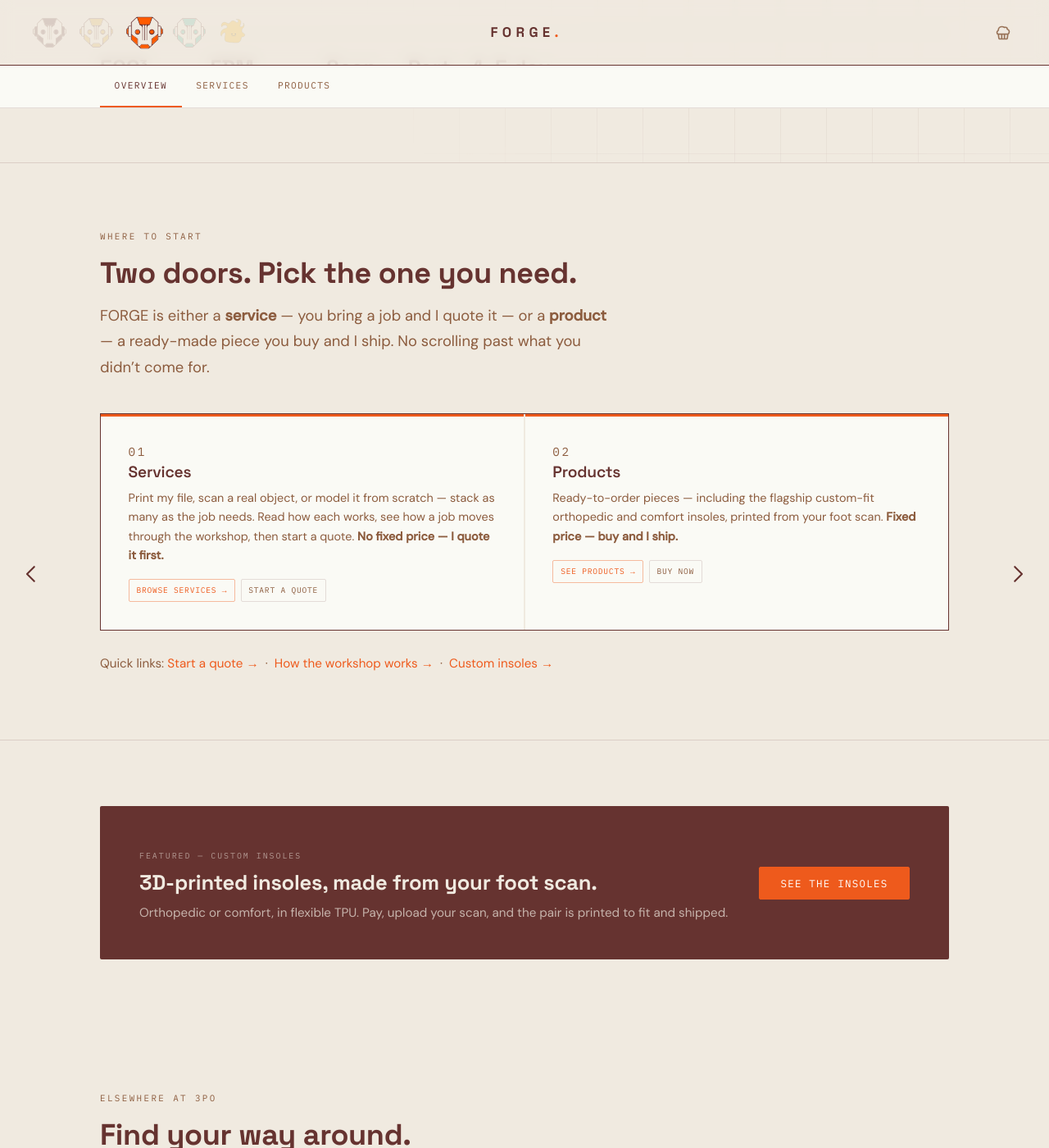
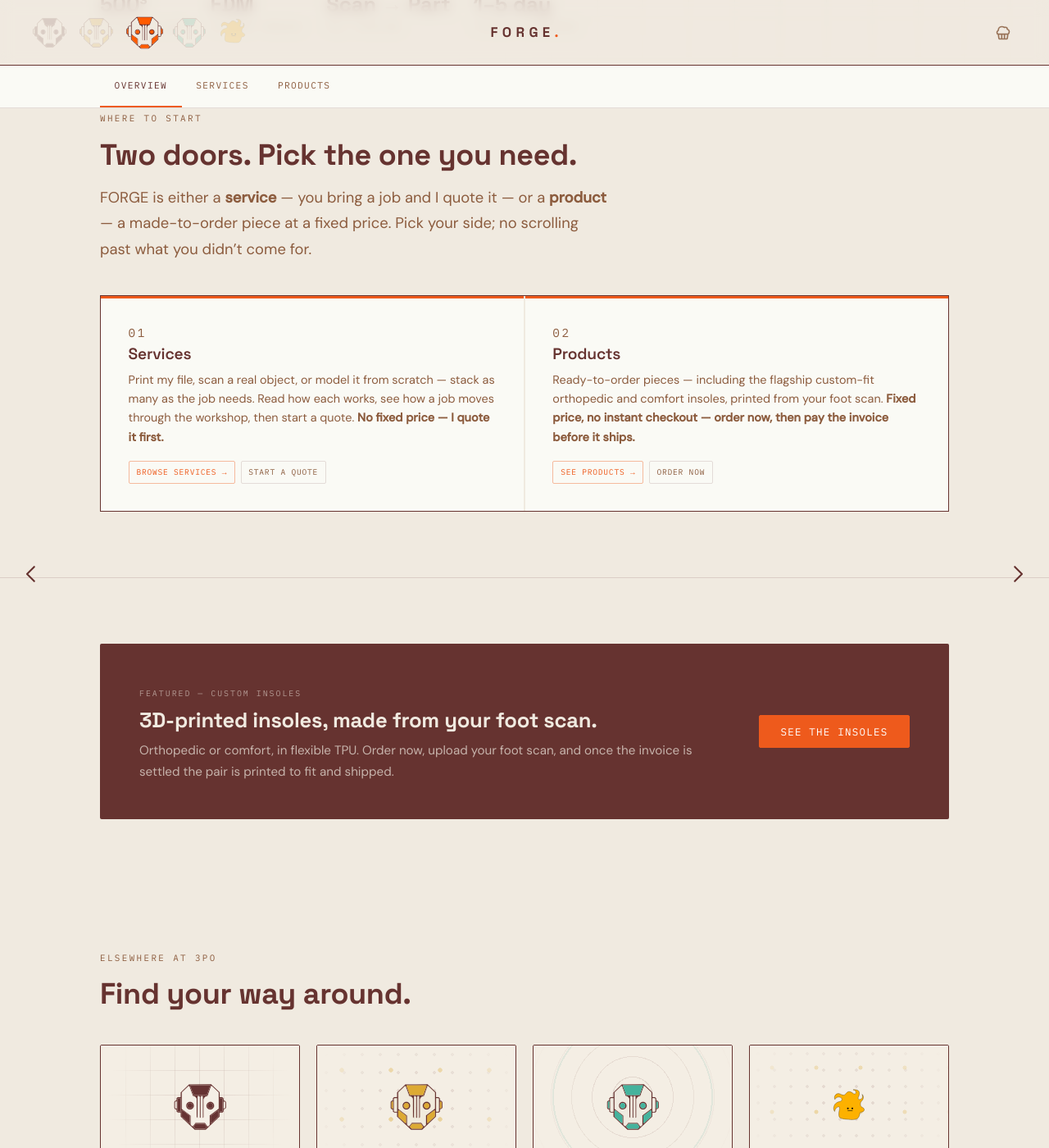
Before and after one commit to 3PO-3D/3po-3d.github.io, a Jekyll site: the page built from forge/index.md, in a window 1280 px wide and 1400 px high, scrolled down 617 px. Shown: the whole window at 82% size. Built offline with Jekyll 4.4.1, drawn with Linux system fonts in a browser that asks for light colours; some of the changed text lies outside the part shown.

Commit message:
content(forge): restructure overview (stats up, two-door tiles primary, drop redundant hero/quick links) + kill pay-now copy on overview & products (order→invoice→pay)

```diff
--- a/forge/index.md
+++ b/forge/index.md
@@ -18,10 +18,6 @@
     <p class="eyebrow-accent">A 3PO Workshop — FDM / FFF Printing</p>
     <h1>From file to <span class="accent-text">finished part.</span></h1>
     <p class="lead">Large-format FDM printing, finishing, and 3D scanning out of one workshop. Bring a model — or a problem — and leave with a part in your hands. Up to half a metre cubed, printed on a Sovol SV08&nbsp;Max.</p>
-    <div class="hero-cta">
-      <a href="{{ '/forge/services/#order' | relative_url }}" class="btn btn-accent">Request a Quote</a>
-      <a href="{{ '/forge/services/' | relative_url }}" class="btn btn-outline">Browse Services</a>
-    </div>
     <div class="hero-meta">
       <div class="stat"><div class="n">500³</div><div class="l">mm build volume</div></div>
       <div class="stat"><div class="n">FDM</div><div class="l">filament process</div></div>
@@ -31,12 +27,12 @@
   </div>
 </section>
 
-<section class="section">
+<section class="section" style="padding-top:0.75rem;">
   <div class="container">
     <div class="section-head">
       <p class="mono-label">Where to start</p>
       <h2>Two doors. Pick the one you need.</h2>
-      <p class="lead">FORGE is either a <strong>service</strong> — you bring a job and I quote it — or a <strong>product</strong> — a ready-made piece you buy and I ship. No scrolling past what you didn&rsquo;t come for.</p>
+      <p class="lead">FORGE is either a <strong>service</strong> — you bring a job and I quote it — or a <strong>product</strong> — a made-to-order piece at a fixed price. Pick your side; no scrolling past what you didn&rsquo;t come for.</p>
     </div>
     <div class="tile-grid cols-2">
       <a class="tile accent-top" href="{{ '/forge/services/' | relative_url }}" style="text-decoration:none;color:inherit;">
@@ -48,16 +44,10 @@
       <a class="tile accent-top" href="{{ '/forge/products/' | relative_url }}" style="text-decoration:none;color:inherit;">
         <p class="tile-num">02</p>
         <h3>Products</h3>
-        <p>Ready-to-order pieces — including the flagship custom-fit orthopedic and comfort insoles, printed from your foot scan. <strong>Fixed price — buy and I ship.</strong></p>
-        <div class="tile-tags"><span class="chip chip-accent">See products &rarr;</span><span class="chip">Buy now</span></div>
+        <p>Ready-to-order pieces — including the flagship custom-fit orthopedic and comfort insoles, printed from your foot scan. <strong>Fixed price, no instant checkout — order now, then pay the invoice before it ships.</strong></p>
+        <div class="tile-tags"><span class="chip chip-accent">See products &rarr;</span><span class="chip">Order now</span></div>
       </a>
     </div>
-    <p class="lead" style="margin-top:1.75rem;font-size:0.95rem;">
-      Quick links:
-      <a href="{{ '/forge/services/#order' | relative_url }}" style="color:var(--accent);text-decoration:none;">Start a quote &rarr;</a> &nbsp;·&nbsp;
-      <a href="{{ '/forge/services/#process' | relative_url }}" style="color:var(--accent);text-decoration:none;">How the workshop works &rarr;</a> &nbsp;·&nbsp;
-      <a href="{{ '/forge/products/' | relative_url }}" style="color:var(--accent);text-decoration:none;">Custom insoles &rarr;</a>
-    </p>
   </div>
 </section>
 
@@ -67,7 +57,7 @@
       <div>
         <p class="ob-label">Featured — Custom Insoles</p>
         <h3>3D-printed insoles, made from your foot scan.</h3>
-        <p>Orthopedic or comfort, in flexible TPU. Pay, upload your scan, and the pair is printed to fit and shipped.</p>
+        <p>Orthopedic or comfort, in flexible TPU. Order now, upload your foot scan, and once the invoice is settled the pair is printed to fit and shipped.</p>
       </div>
       <div class="hero-cta" style="margin:0;">
         <a href="{{ '/forge/products/' | relative_url }}" class="btn btn-accent">See the Insoles</a>
```
Also changed, not shown: forge/products.md (+6 -6 lines).
